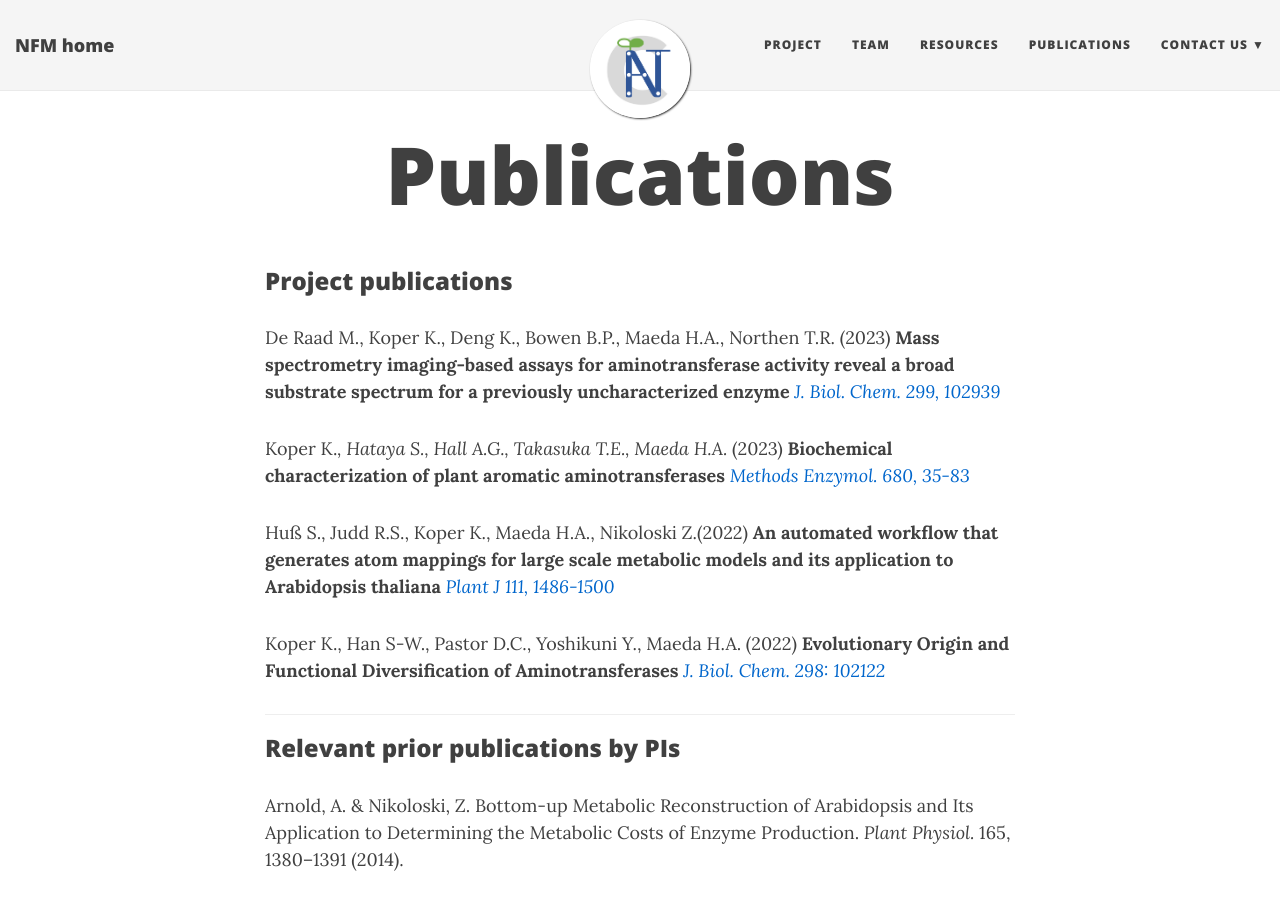
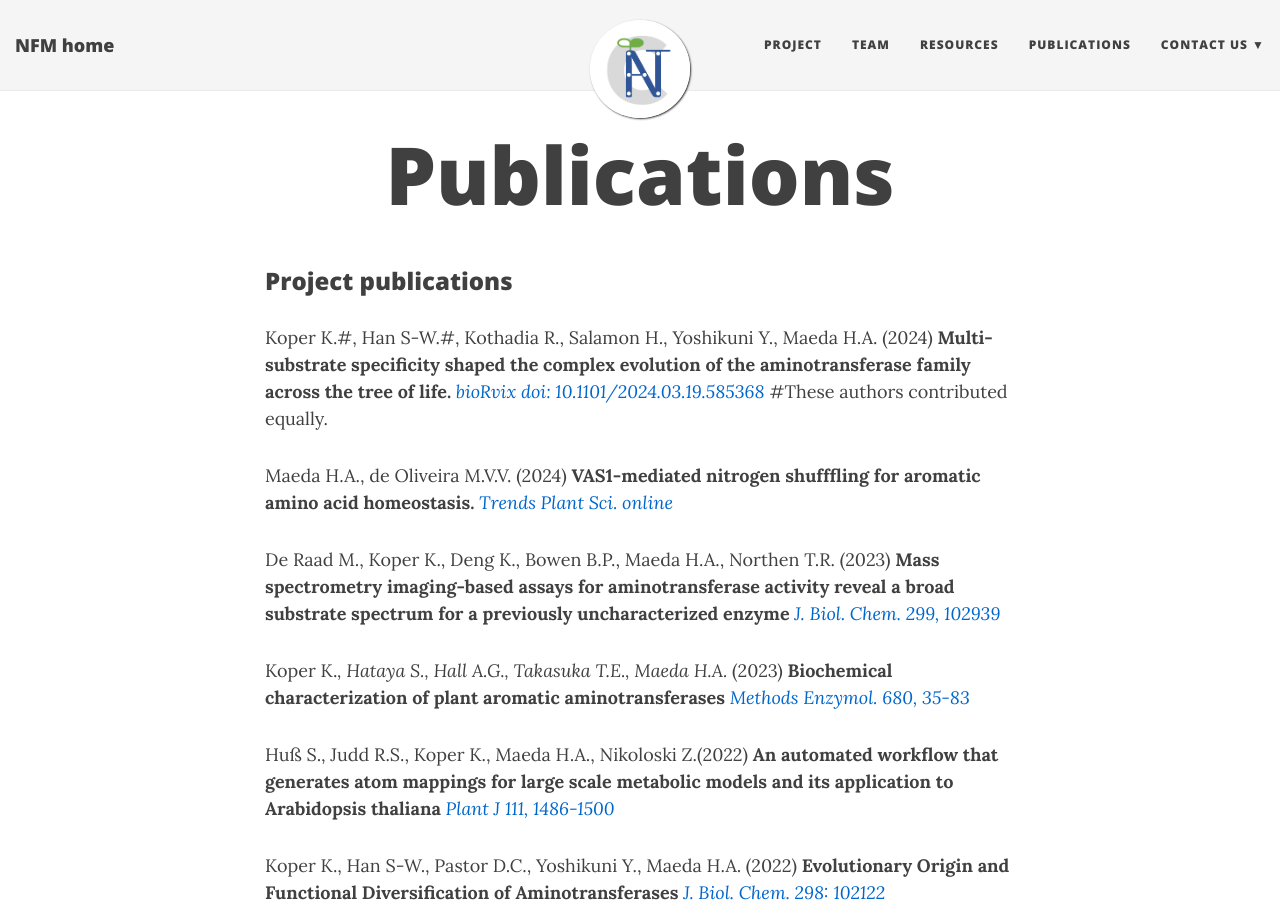
Before and after one commit to NfluxMap/NfluxMap.github.io, a Jekyll site: the page built from publications.md, in a window 1280 px wide and 900 px high. Built offline with Jekyll 4.4.1, drawn with Linux system fonts in a browser that asks for light colours; nearby versions of some CDN libraries; a style sheet for code colours, icons or effects is not loaded.

Commit message:
Update publications.md

```diff
--- a/publications.md
+++ b/publications.md
@@ -3,6 +3,10 @@
 title: Publications
 ---
 ### Project publications
+
+Koper K.#, Han S-W.#, Kothadia R., Salamon H., Yoshikuni Y., Maeda H.A. (2024) **Multi-substrate specificity shaped the complex evolution of the aminotransferase family across the tree of life.** *[bioRvix doi: 10.1101/2024.03.19.585368](https://www.biorxiv.org/content/10.1101/2024.03.19.585368v1)* #These authors contributed equally.
+
+Maeda H.A., de Oliveira M.V.V. (2024) **VAS1-mediated nitrogen shufffling for aromatic amino acid homeostasis.** *[Trends Plant Sci. online](https://pubmed.ncbi.nlm.nih.gov/38480091/)*
 
 De Raad M., Koper K., Deng K., Bowen B.P., Maeda H.A., Northen T.R. (2023) **Mass spectrometry imaging-based assays for aminotransferase activity reveal a broad substrate spectrum for a previously uncharacterized enzyme** *[J. Biol. Chem. 299, 102939](https://doi.org/10.1016/j.jbc.2023.102939)*
 
```
